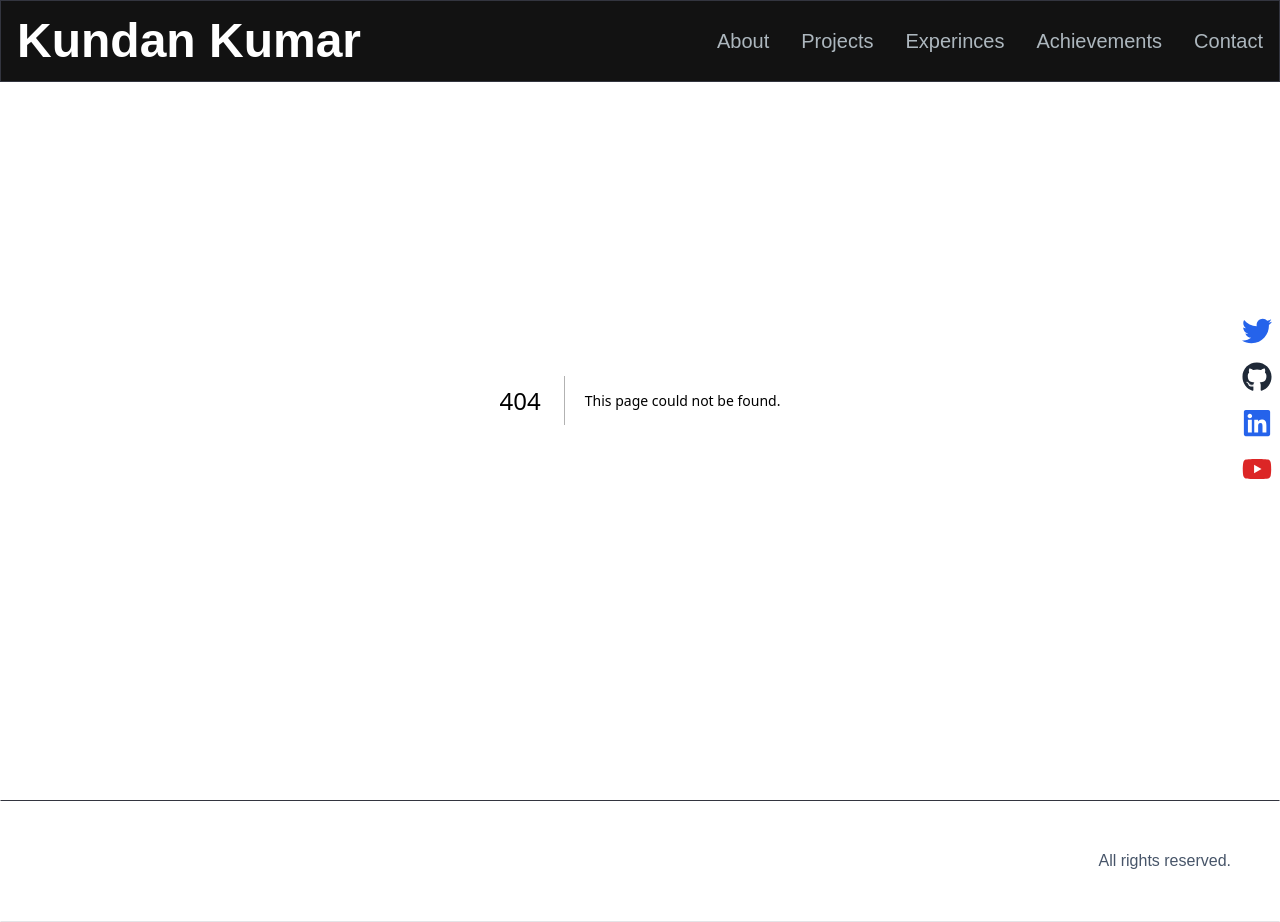
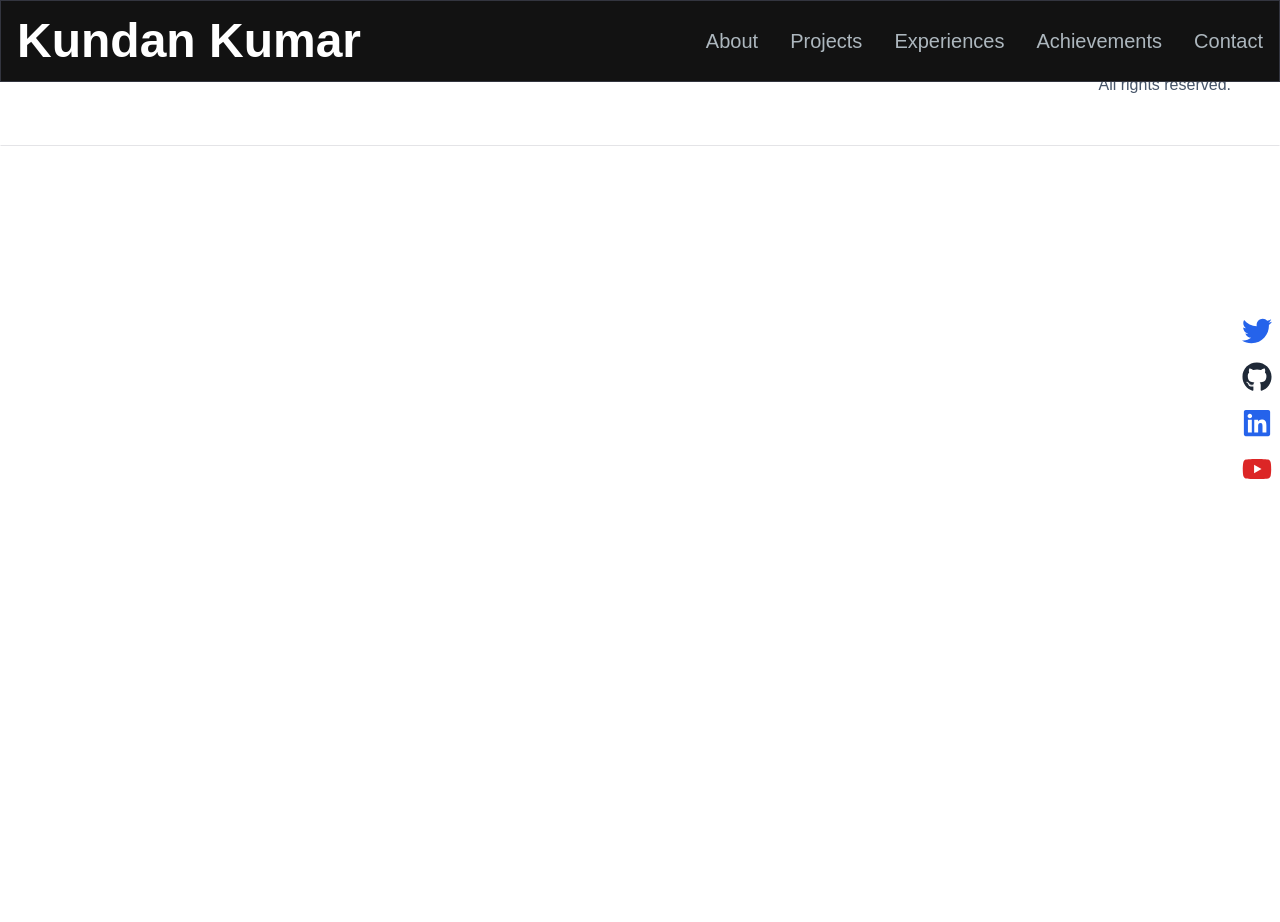
Before and after one commit to its-kundan/Kundan_CV_Portfolio, a Next.js app: page /education in a window 1280 px wide. Before the commit this address had no page. After the commit the page ends 800 px from the top, so only its background shows below. Built offline with nearby package versions, Linux system fonts and the light colour scheme.

Commit message:
added some new things

```diff
--- /dev/null
+++ b/src/app/education/page.jsx
@@ -0,0 +1,11 @@
+import React from 'react'
+
+const page = () => {
+  return (
+    <div>
+      Education
+    </div>
+  )
+}
+
+export default page
--- a/src/components/Navbar.jsx
+++ b/src/components/Navbar.jsx
@@ -15,7 +15,7 @@ const navLinks = [
     path: "#projects",
   },
   {
-    title: "Experinces",
+    title: "Experiences",
     path: "experiences",
   },
   {
```
